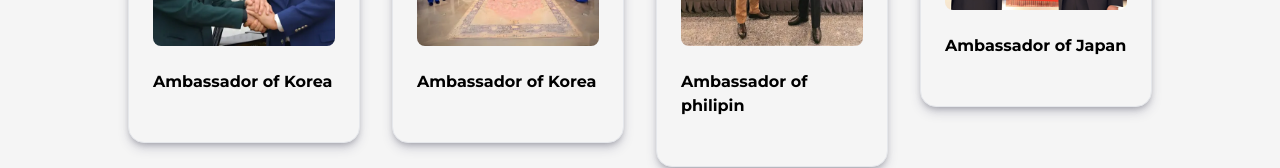
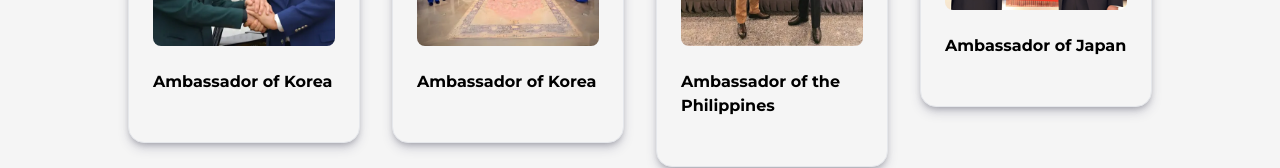
Before and after one commit to bardia1375/Mahdi-nourozi-portfolio, a Next.js app: page /Gallery in a window 1280 px wide. Shown: the part 465-633 px from the top of the page. Built offline with nearby package versions, Linux system fonts and the light colour scheme.

Commit message:
fix:Philippines syntax

```diff
--- a/src/pages/Gallery.js
+++ b/src/pages/Gallery.js
@@ -96,7 +96,7 @@ const Gallery = () => {
             </div>
             <div className="col-span-3 md:col-span-12">
               <Project
-                title="Ambassador of philipin"
+                title="Ambassador of the Philippines"
                 type={"Featured Project"}
                 link="/"
                 img={"/images/Gallery/korea2.webp"}
```
